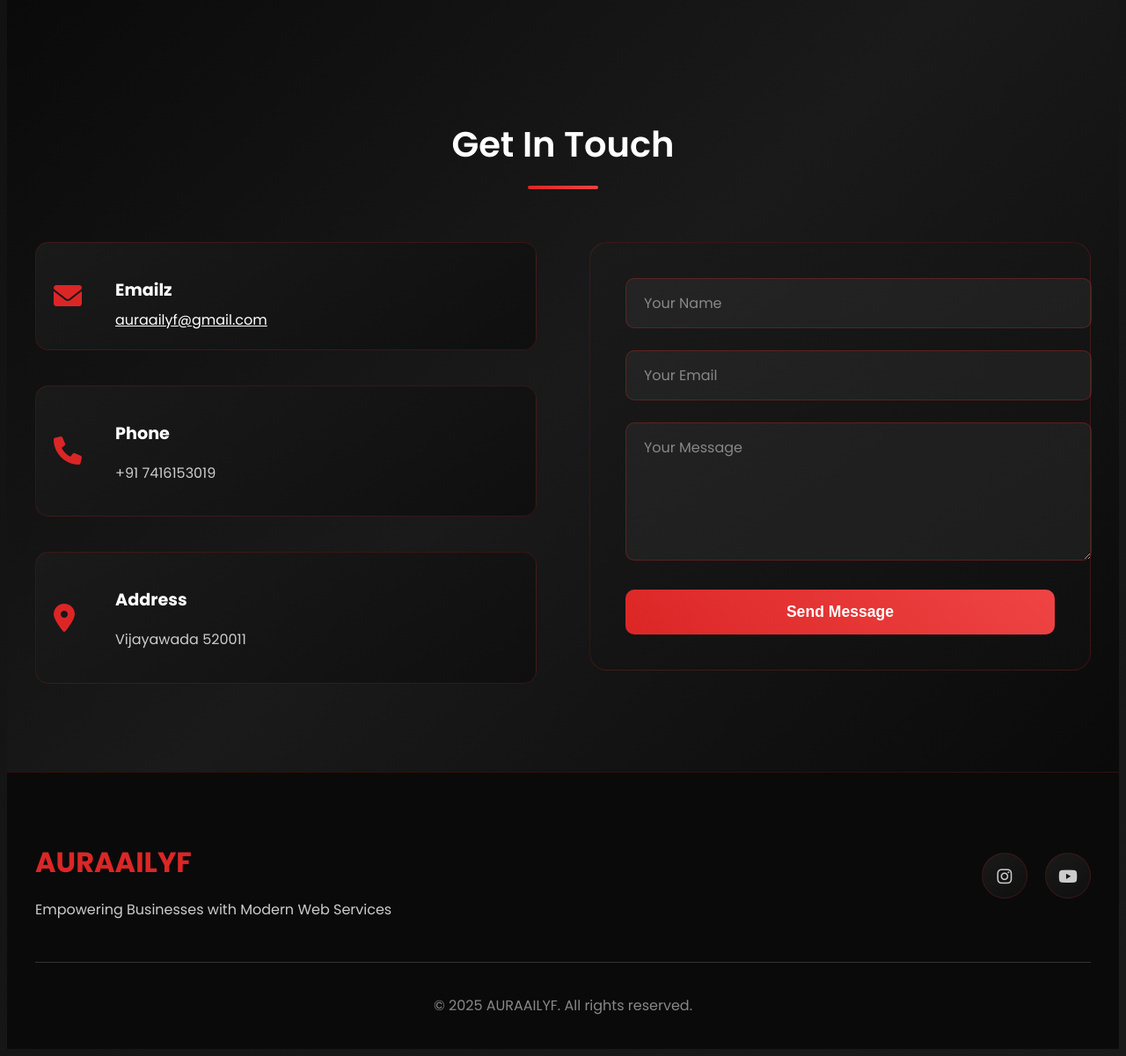
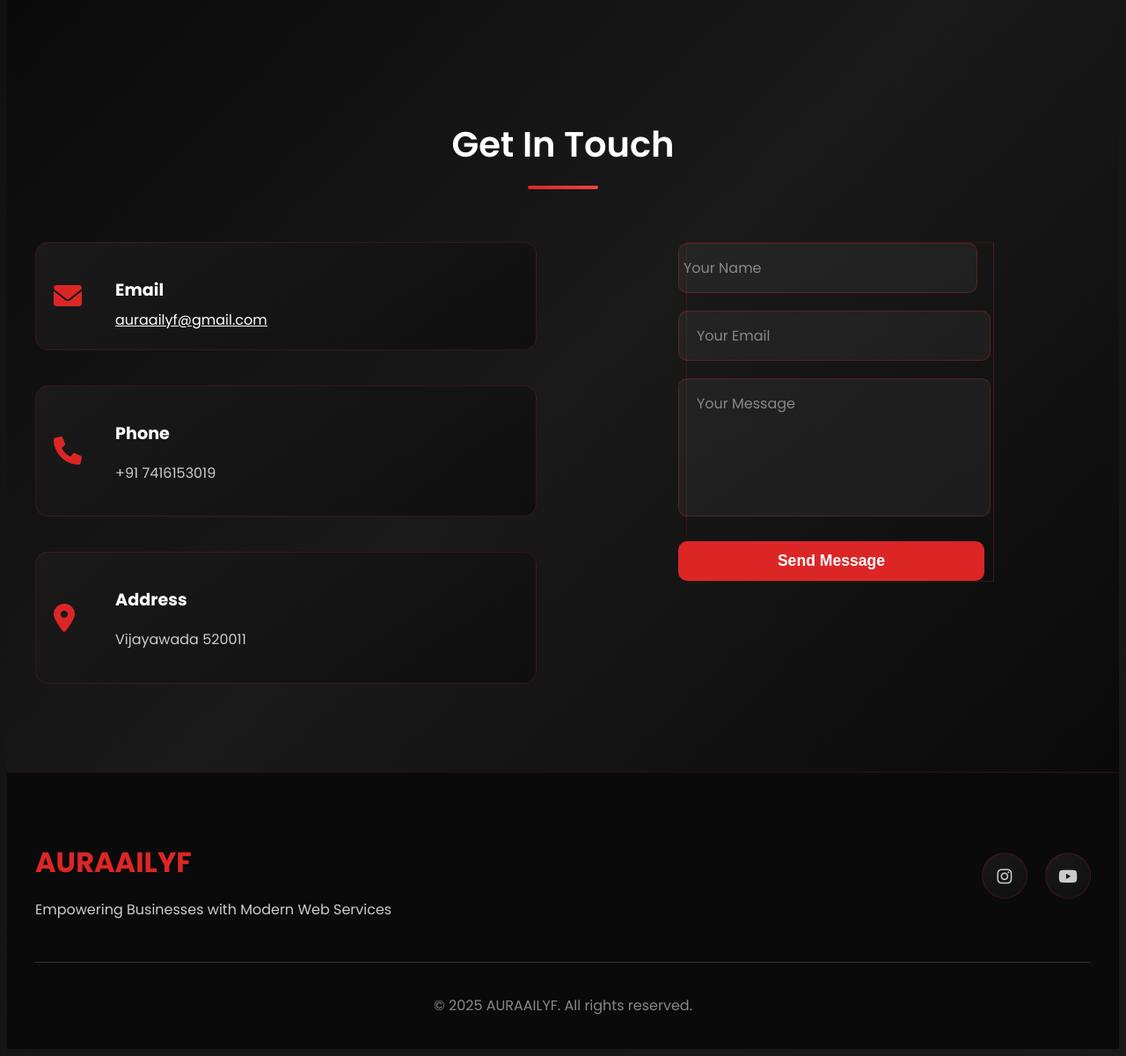
Before and after one commit to auraailyf/auraportfolio, a Django app: page / in a window 1280 px wide. Shown: the part 2424-3624 px from the top of the page at 88% size. Run offline with Django 5.2, Linux system fonts and the light colour scheme.

Commit message:
Update HTML content

```diff
--- a/static/css/styles.css
+++ b/static/css/styles.css
@@ -740,29 +740,38 @@ body {
 
 .contact-form {
     background: linear-gradient(145deg, #1a1a1a, #0f0f0f);
-    padding: 40px;
-    border-radius: 20px;
+    padding: 0;
+    border-radius: 0;
     border: 1px solid rgba(220, 38, 38, 0.2);
 }
-
 .form-group {
     margin-bottom: 25px;
     position: relative;
+    padding-left: -5px;
+    border-radius: 0;
 }
 
+/* common style for inputs + textarea */
 .form-group input,
 .form-group textarea {
     width: 100%;
-    padding: 15px 20px;
+    padding: 15px 0 15px 0;
     background: rgba(255, 255, 255, 0.05);
     border: 1px solid rgba(220, 38, 38, 0.3);
-    border-radius: 10px;
+    border-radius: 0;
     color: #ffffff;
     font-size: 1rem;
     transition: all 0.3s ease;
     font-family: 'Poppins', sans-serif;
+    margin-left: 0;
 }
 
+/* 🚫 disable resize option for textarea */
+.form-group textarea {
+    resize: none;
+}
+
+/* focus effects */
 .form-group input:focus,
 .form-group textarea:focus {
     outline: none;
@@ -771,10 +780,12 @@ body {
     transform: translateY(-2px);
 }
 
+/* placeholder text color */
 .form-group input::placeholder,
 .form-group textarea::placeholder {
     color: #888888;
 }
+
 
 .error-message {
     color: #ef4444;
@@ -805,7 +816,9 @@ body {
     position: relative;
     overflow: hidden;
 }
-
+#name {
+    padding-left: 5px;
+}
 .send-button::before {
     content: '';
     position: absolute;
@@ -822,6 +835,65 @@ body {
 .send-button:hover {
     transform: translateY(-3px) rotateX(10deg);
     box-shadow: 0 10px 30px rgba(220, 38, 38, 0.4);
+}
+.contact-form {
+    max-width: 500px;   /* form width */
+    margin: 0 auto;     /* center horizontally */
+    text-align: left;   /* align content to left */
+}
+
+.form-group {
+    margin-bottom: 20px;
+    position: relative;
+}
+
+.form-group input,
+.form-group textarea {
+    width: 90%;              /* make box smaller than 100% */
+    margin-left: -10px;       /* move it a little left */
+    padding: 15px 20px;
+    background: rgba(255, 255, 255, 0.05);
+    border: 1px solid rgba(220, 38, 38, 0.3);
+    border-radius: 10px;
+    color: #ffffff;
+    font-size: 1rem;
+    transition: all 0.3s ease;
+    font-family: 'Poppins', sans-serif;
+}
+
+/* disable textarea resize */
+.form-group textarea {
+    resize: none;
+}
+
+.form-group input:focus,
+.form-group textarea:focus {
+    outline: none;
+    border-color: #dc2626;
+    box-shadow: 0 0 20px rgba(220, 38, 38, 0.3);
+    transform: translateY(-2px);
+}
+
+.form-group input::placeholder,
+.form-group textarea::placeholder {
+    color: #888888;
+}
+
+/* send button style */
+.send-button {
+    display: block;
+    margin-left: -10px;   /* align with inputs */
+    padding: 12px 30px;
+    background: #dc2626;
+    color: #fff;
+    border: none;
+    border-radius: 10px;
+    cursor: pointer;
+    transition: background 0.3s ease;
+}
+
+.send-button:hover {
+    background: #b91c1c;
 }
 
 .send-button:hover::before {
--- a/templates/index.html
+++ b/templates/index.html
@@ -147,7 +147,7 @@
                         <i class="fas fa-envelope"></i>
                         <div>
 
-                            <h3>Emailz</h3>
+                            <h3>Email</h3>
                             <a href="mailto:auraailyf@gmail.com" style="color: white;">auraailyf@gmail.com</a>
                         </div>
                     </div>
```
